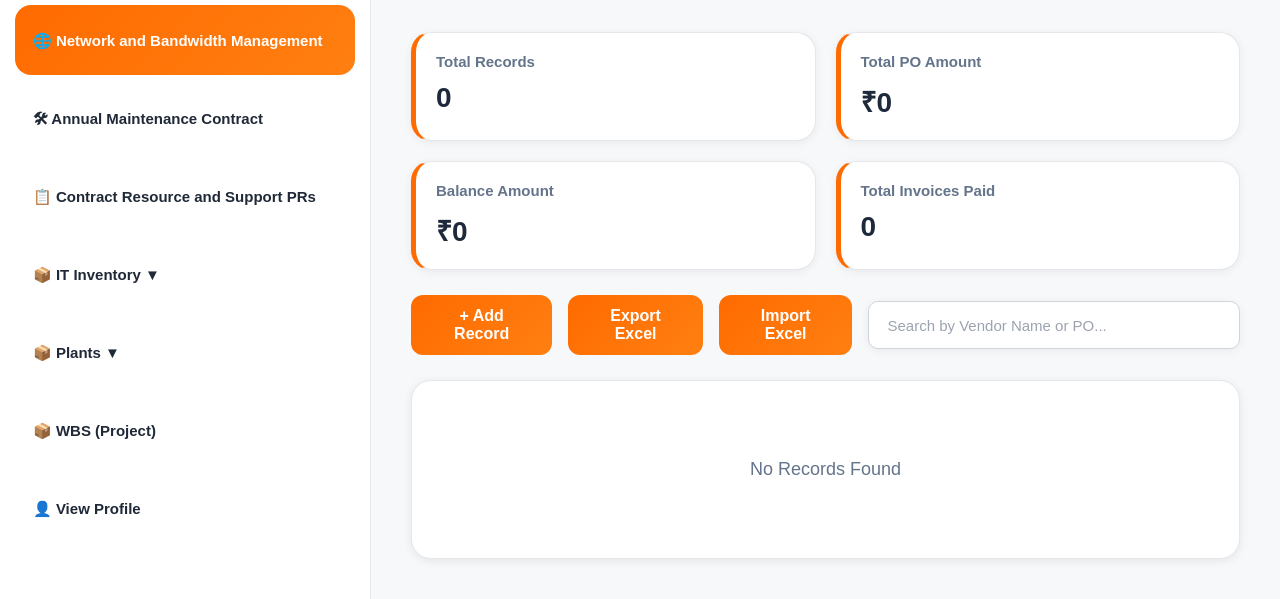
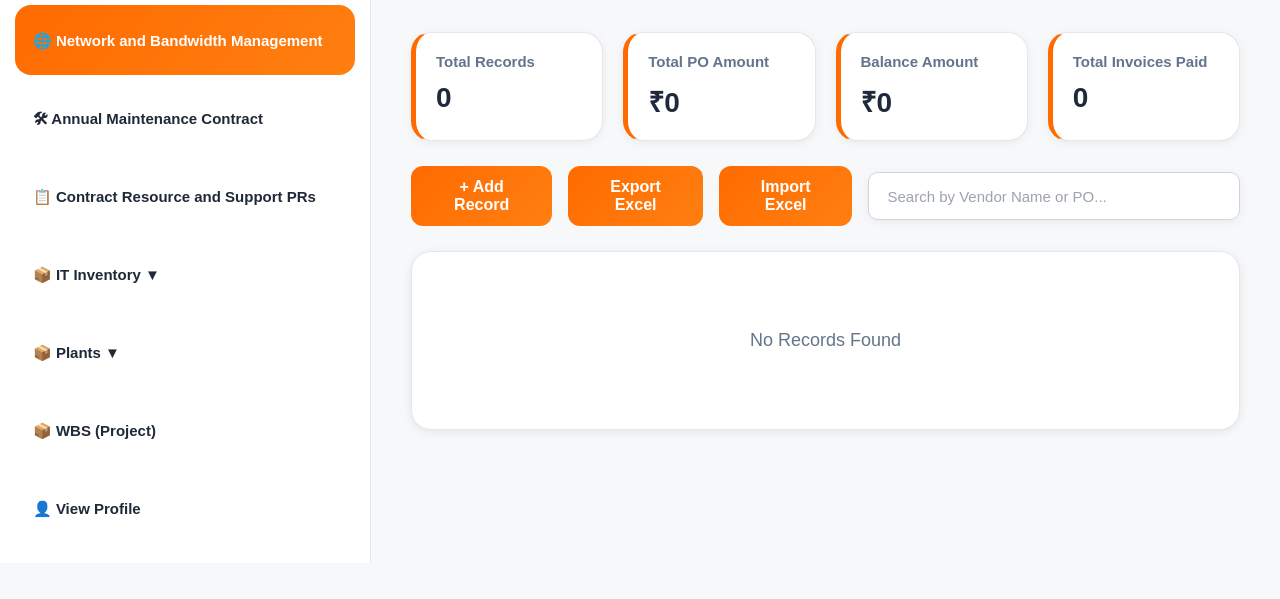
Before and after one commit to yashkumar1907/Procurement-Asset-Management-System, a plain HTML site: page FRONTEND/network.html in a window 1280 px wide. Shown: the part 252-851 px from the top of the page. After the commit the page ends 815 px from the top, so only its background shows below. Drawn offline with nearby package versions, Linux system fonts and the light colour scheme; no server answers; sample sign-in values are in the browser's storage.

Commit message:
NW change

```diff
--- a/FRONTEND/network.css
+++ b/FRONTEND/network.css
@@ -284,15 +284,14 @@ body {
    STATISTICS CARDS
 ========================= */
 .stats-container {
-    display: flex;
+    display: grid;
+    grid-template-columns: repeat(4, minmax(0, 1fr));
     gap: 20px;
     margin-bottom: 25px;
-    flex-wrap: wrap;
 }
 
 .stat-card {
-    flex: 1;
-    min-width: 220px;
+    min-width: 0;
     padding: 20px;
     background: white;
     border: 1px solid #e5e7eb;
```
